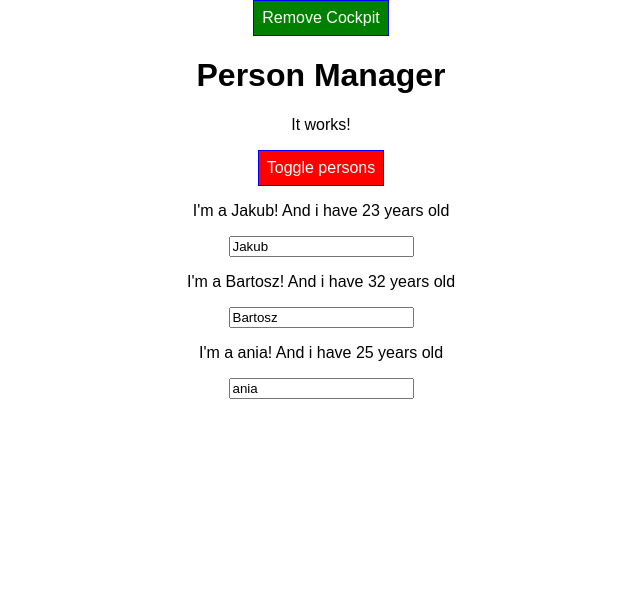
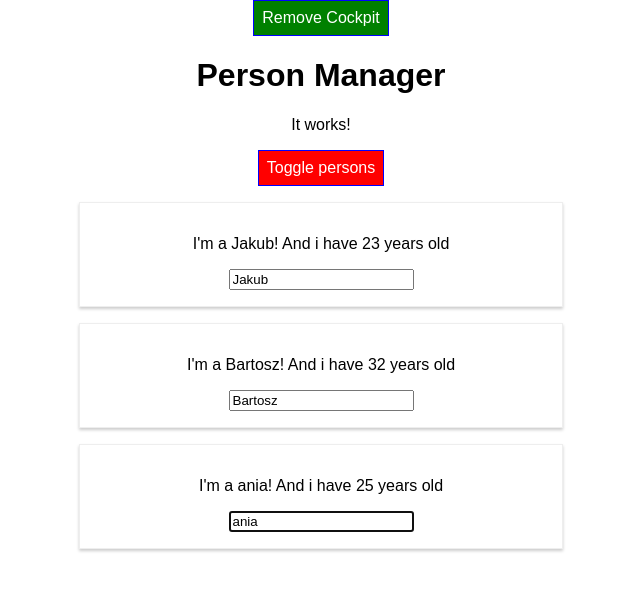
Before and after one commit to Agile-fox/React-max, a React app: page / in a window 1280 px wide. Both pictures are taken after a click on the button "Toggle persons". Shown: the top 590 px of the page, without its empty margins (319-959 px from the left). Built offline with nearby package versions, Linux system fonts and the light colour scheme.

Commit message:
added react refs with class based components

```diff
--- a/package.json
+++ b/package.json
@@ -31,6 +31,7 @@
     "postcss-flexbugs-fixes": "3.2.0",
     "postcss-loader": "2.0.8",
     "promise": "8.0.1",
+    "prop-types": "^15.7.2",
     "radium": "^0.26.0",
     "raf": "3.4.0",
     "react": "^16.12.0",
--- a/src/components/Persons/Person/Person.js
+++ b/src/components/Persons/Person/Person.js
@@ -1,8 +1,21 @@
 import React, { Component, Fragment } from 'react';
+import PropTypes from 'prop-types';
 import classes from './Person.css';
-import Auxiliary from '../../../hoc/Auxiliary'
+import Auxiliary from '../../../hoc/Auxiliary';
+import withClass from '../../../hoc/withClass';
 
 class Person extends Component {
+    constructor(props) {
+        super(props);
+        this.inputElementRef = React.createRef();
+    }
+
+    componentDidMount() {
+        //this.inputElement.focus();
+        this.inputElementRef.current.focus();
+    }
+
+
     render() {
         console.log('[Person.js] rendering...');
         return (
@@ -11,6 +24,8 @@
                  <p key="i2">{this.props.children}</p>
                  <input
                  key="i3"
+                 //ref={(inputEL) => {this.inputElement = inputEL}}
+                 ref={this.inputElementRef}
                  type="text"
                  onChange={this.props.changed}
                  value={this.props.name}/>
@@ -19,5 +34,11 @@
      }
 }
 
+Person.propTypes = {
+    click: PropTypes.func, // expect a function
+    name: PropTypes.string, // expect a string
+    age: PropTypes.number, // expect number
+    changed: PropTypes.func // expect a function
+};
 
-export default Person;
+export default withClass(Person, classes.Person);
--- a/src/containers/App.js
+++ b/src/containers/App.js
@@ -2,6 +2,8 @@
 import classes from './App.css';
 import Persons from '../components/Persons/Persons';
 import Cockpit from '../components/Cockpit/Cockpit';
+import withClass from '../hoc/withClass';
+import Auxiliary from '../hoc/Auxiliary'
 
 
 class App extends Component {
@@ -18,7 +20,8 @@
     ],
     otherState: 'some value',
     showPerson: false,
-    showCockpit: true
+    showCockpit: true,
+    changeCounter: 0
   }
 
   static getDerivedStateFromProps(props, state) {
@@ -58,8 +61,13 @@
   const persons = [...this.state.persons];
   persons[personIndex] = person;
 
-    this.setState( {persons: persons} )
-  }
+    this.setState((prevState, props) => {
+     return {
+      persons: persons,
+      changeCounter: prevState.changeCounter +1
+     };
+    });
+  };
 
   togglePersonHandler = () => {
     const doesShow = this.state.showPersons;
@@ -86,7 +94,7 @@
 
 
    return (
-      <div className={classes.App}>
+      <Auxiliary classes={classes.App}>
       <button
         onClick={() => {
           this.setState({ showCockpit: false});
@@ -102,9 +110,9 @@
           clicked={this.togglePersonHandler}
         /> :null}
         {persons}
-      </div>
+      </Auxiliary>
     );
   }
 }
 
-export default App;
+export default withClass(App, classes.App);
--- /dev/null
+++ b/src/hoc/withClass.js
@@ -0,0 +1,11 @@
+import React from 'react';
+
+const withClass = (WrappedComponent, className) => {
+    return props => (
+        <div className={className}>
+            <WrappedComponent {...props}/>
+        </div>
+    );
+};
+
+export default withClass;
```
Also changed, not shown: 1 other file (tests, documents, lock files or other folders).
